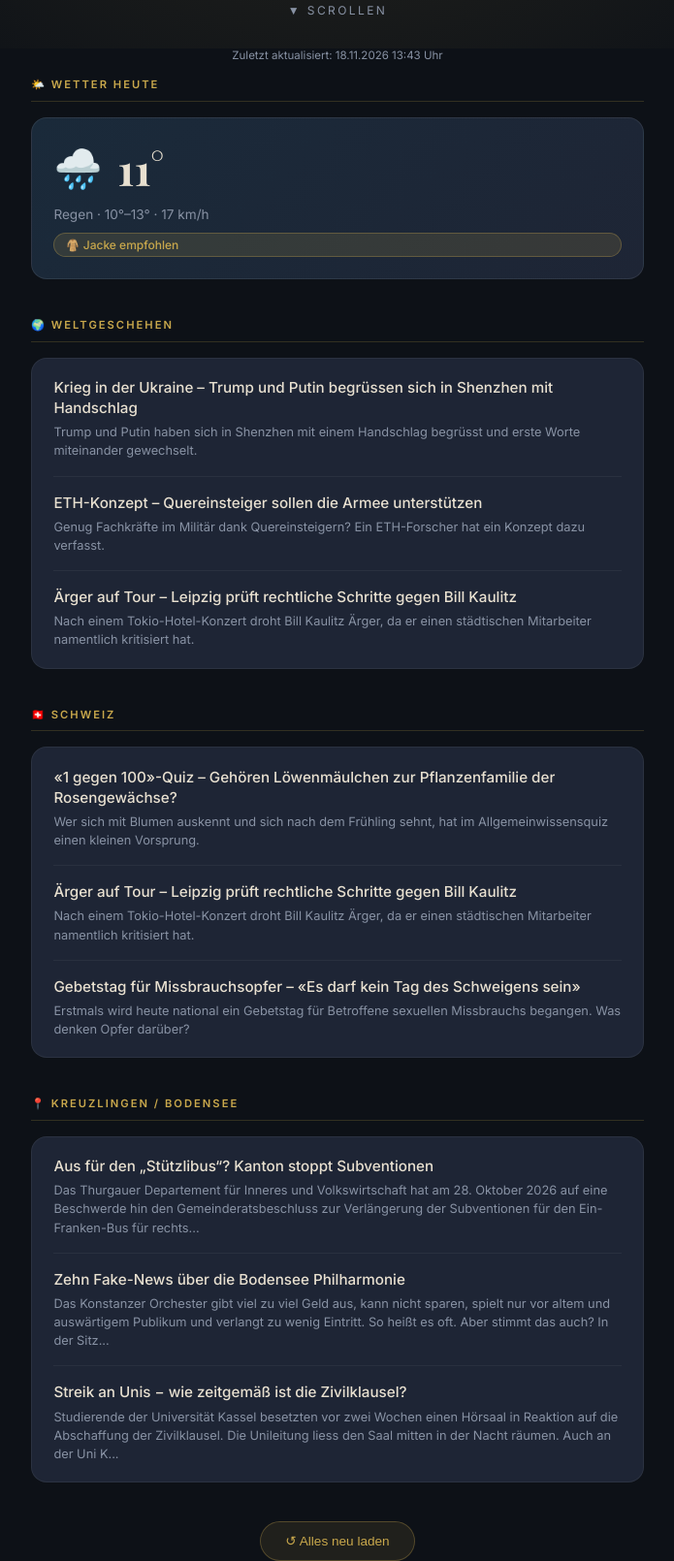
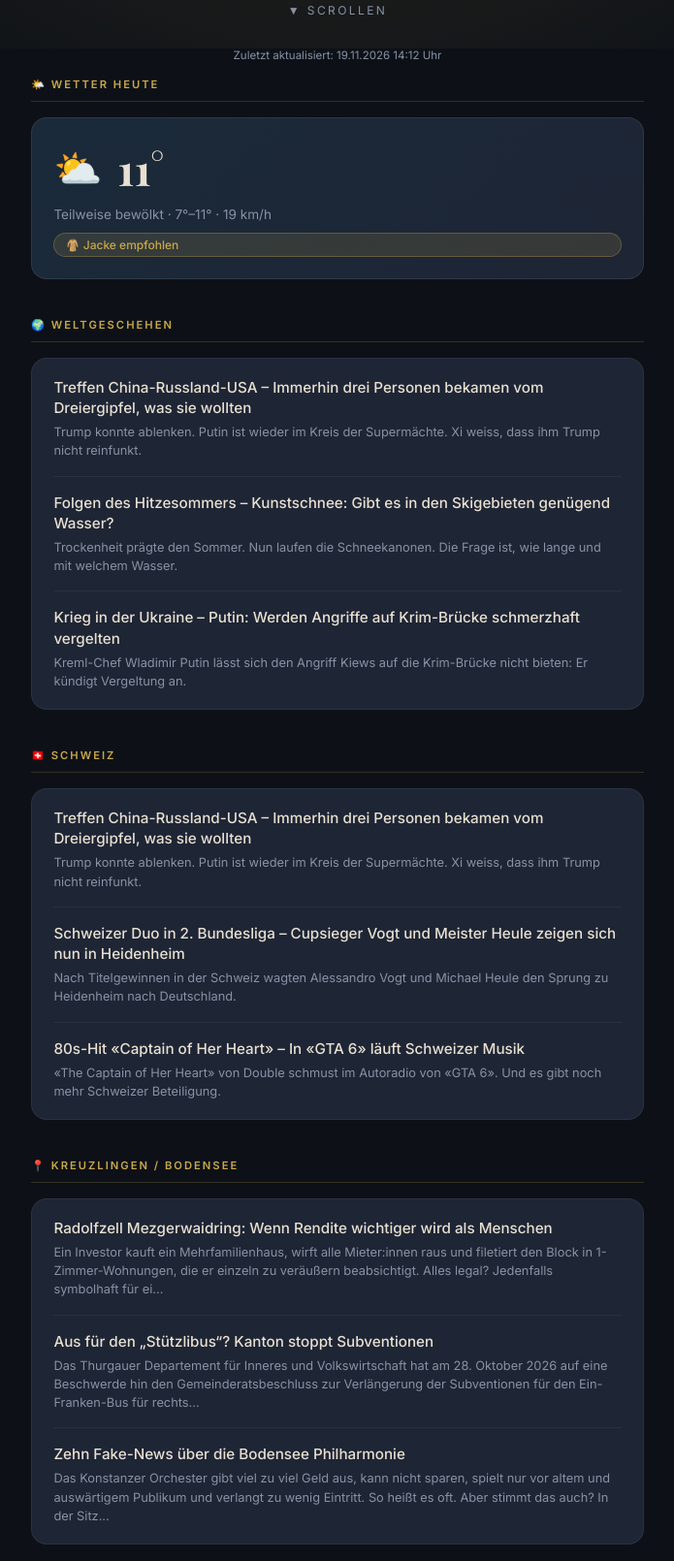
Before and after one commit to marcelbornhauser-sudo/noey-briefing, a plain HTML site: page index.html in a window 1280 px wide. Shown: the part 750-2360 px from the top of the page at 97% size, without its empty margins (292-987 px from the left). Drawn offline with nearby package versions, Linux system fonts and the light colour scheme; a web font is replaced by a local one.

Commit message:
Daily briefing update 2026-11-19

```diff
--- a/index.html
+++ b/index.html
@@ -65,22 +65,22 @@ body { background: var(--night); color: var(--text); font-family: 'Inter', sans-
 </svg>
 </div>
 <h1 class="greeting">Guten Morgen<em>von Noey</em></h1>
-<div class="date-pill">Mittwoch, 18. November 2026</div>
+<div class="date-pill">Donnerstag, 19. November 2026</div>
 <div class="scroll-hint">▼ SCROLLEN</div>
 </div>
 
 <div class="content">
-<p class="updated-time">Zuletzt aktualisiert: 18.11.2026 13:43 Uhr</p>
+<p class="updated-time">Zuletzt aktualisiert: 19.11.2026 14:12 Uhr</p>
 
 <div class="section">
 <div class="section-header">🌤️ Wetter heute</div>
 <div class="weather-card">
 <div class="weather-main">
-<span class="weather-icon">🌧️</span>
+<span class="weather-icon">⛅</span>
 <span class="weather-temp">11°</span>
 </div>
 <div class="weather-details">
-<span>Regen · 10°–13° · 17 km/h</span>
+<span>Teilweise bewölkt · 7°–11° · 19 km/h</span>
 <span class="badge badge-warning">🧥 Jacke empfohlen</span>
 </div>
 </div>
@@ -89,42 +89,42 @@ body { background: var(--night); color: var(--text); font-family: 'Inter', sans-
 <div class="section">
 <div class="section-header">🌍 Weltgeschehen</div>
 <div class="card"><div class="news-item">
-<h3 class="news-title"><a href="https://www.srf.ch/news/international/ukraine/krieg-in-der-ukraine-trump-und-putin-begruessen-sich-in-shenzhen-mit-handschlag" target="_blank" style="color:inherit;text-decoration:none;">Krieg in der Ukraine – Trump und Putin begrüssen sich in Shenzhen mit Handschlag</a></h3>
-<p class="news-meta">Trump und Putin haben sich in Shenzhen mit einem Handschlag begrüsst und erste Worte miteinander gewechselt.</p>
+<h3 class="news-title"><a href="https://www.srf.ch/news/international/treffen-china-russland-usa-immerhin-drei-personen-bekamen-vom-dreiergipfel-was-sie-wollten" target="_blank" style="color:inherit;text-decoration:none;">Treffen China-Russland-USA – Immerhin drei Personen bekamen vom Dreiergipfel, was sie wollten</a></h3>
+<p class="news-meta">Trump konnte ablenken. Putin ist wieder im Kreis der Supermächte. Xi weiss, dass ihm Trump nicht reinfunkt.</p>
 </div><div class="news-item">
-<h3 class="news-title"><a href="https://www.srf.ch/news/schweiz/eth-konzept-quereinsteiger-sollen-die-armee-unterstuetzen" target="_blank" style="color:inherit;text-decoration:none;">ETH-Konzept – Quereinsteiger sollen die Armee unterstützen</a></h3>
-<p class="news-meta">Genug Fachkräfte im Militär dank Quereinsteigern? Ein ETH-Forscher hat ein Konzept dazu verfasst.</p>
+<h3 class="news-title"><a href="https://www.srf.ch/radio-srf-3/folgen-des-hitzesommers-kunstschnee-gibt-es-in-den-skigebieten-genuegend-wasser" target="_blank" style="color:inherit;text-decoration:none;">Folgen des Hitzesommers – Kunstschnee: Gibt es in den Skigebieten genügend Wasser?</a></h3>
+<p class="news-meta">Trockenheit prägte den Sommer. Nun laufen die Schneekanonen. Die Frage ist, wie lange und mit welchem Wasser.</p>
 </div><div class="news-item">
-<h3 class="news-title"><a href="https://www.srf.ch/news/gesellschaft/aerger-auf-tour-leipzig-prueft-rechtliche-schritte-gegen-bill-kaulitz" target="_blank" style="color:inherit;text-decoration:none;">Ärger auf Tour – Leipzig prüft rechtliche Schritte gegen Bill Kaulitz</a></h3>
-<p class="news-meta">Nach einem Tokio-Hotel-Konzert droht Bill Kaulitz Ärger, da er einen städtischen Mitarbeiter namentlich kritisiert hat.</p>
+<h3 class="news-title"><a href="https://www.srf.ch/news/international/ukraine/krieg-in-der-ukraine-putin-werden-angriffe-auf-krim-bruecke-schmerzhaft-vergelten" target="_blank" style="color:inherit;text-decoration:none;">Krieg in der Ukraine – Putin: Werden Angriffe auf Krim-Brücke schmerzhaft vergelten</a></h3>
+<p class="news-meta">Kreml-Chef Wladimir Putin lässt sich den Angriff Kiews auf die Krim-Brücke nicht bieten: Er kündigt Vergeltung an.</p>
 </div></div>
 </div>
 
 <div class="section">
 <div class="section-header">🇨🇭 Schweiz</div>
 <div class="card"><div class="news-item">
-<h3 class="news-title"><a href="https://www.srf.ch/sendungen/unterhaltungssendungen/1-gegen-100-quiz-gehoeren-loewenmaeulchen-zur-pflanzenfamilie-der-rosengewaechse" target="_blank" style="color:inherit;text-decoration:none;">«1 gegen 100»-Quiz – Gehören Löwenmäulchen zur Pflanzenfamilie der Rosengewächse?</a></h3>
-<p class="news-meta">Wer sich mit Blumen auskennt und sich nach dem Frühling sehnt, hat im Allgemeinwissensquiz einen kleinen Vorsprung.</p>
+<h3 class="news-title"><a href="https://www.srf.ch/news/international/treffen-china-russland-usa-immerhin-drei-personen-bekamen-vom-dreiergipfel-was-sie-wollten" target="_blank" style="color:inherit;text-decoration:none;">Treffen China-Russland-USA – Immerhin drei Personen bekamen vom Dreiergipfel, was sie wollten</a></h3>
+<p class="news-meta">Trump konnte ablenken. Putin ist wieder im Kreis der Supermächte. Xi weiss, dass ihm Trump nicht reinfunkt.</p>
 </div><div class="news-item">
-<h3 class="news-title"><a href="https://www.srf.ch/news/gesellschaft/aerger-auf-tour-leipzig-prueft-rechtliche-schritte-gegen-bill-kaulitz" target="_blank" style="color:inherit;text-decoration:none;">Ärger auf Tour – Leipzig prüft rechtliche Schritte gegen Bill Kaulitz</a></h3>
-<p class="news-meta">Nach einem Tokio-Hotel-Konzert droht Bill Kaulitz Ärger, da er einen städtischen Mitarbeiter namentlich kritisiert hat.</p>
+<h3 class="news-title"><a href="https://www.srf.ch/sport/fussball/internationale-ligen/schweizer-duo-in-2-bundesliga-cupsieger-vogt-und-meister-heule-zeigen-sich-nun-in-heidenheim" target="_blank" style="color:inherit;text-decoration:none;">Schweizer Duo in 2. Bundesliga – Cupsieger Vogt und Meister Heule zeigen sich nun in Heidenheim</a></h3>
+<p class="news-meta">Nach Titelgewinnen in der Schweiz wagten Alessandro Vogt und Michael Heule den Sprung zu Heidenheim nach Deutschland.</p>
 </div><div class="news-item">
-<h3 class="news-title"><a href="https://www.srf.ch/kultur/gesellschaft-religion/gebetstag-fuer-missbrauchsopfer-es-darf-kein-tag-des-schweigens-sein" target="_blank" style="color:inherit;text-decoration:none;">Gebetstag für Missbrauchsopfer – «Es darf kein Tag des Schweigens sein»</a></h3>
-<p class="news-meta">Erstmals wird heute national ein Gebetstag für Betroffene sexuellen Missbrauchs begangen. Was denken Opfer darüber?</p>
+<h3 class="news-title"><a href="https://www.srf.ch/radio-srf-3/musik/80s-hit-captain-of-her-heart-in-gta-6-laeuft-schweizer-musik" target="_blank" style="color:inherit;text-decoration:none;">80s-Hit «Captain of Her Heart» – In «GTA 6» läuft Schweizer Musik</a></h3>
+<p class="news-meta">«The Captain of Her Heart» von Double schmust im Autoradio von «GTA 6». Und es gibt noch mehr Schweizer Beteiligung.</p>
 </div></div>
 </div>
 
 <div class="section">
 <div class="section-header">📍 Kreuzlingen / Bodensee</div>
 <div class="card"><div class="news-item">
+<h3 class="news-title"><a href="https://www.seemoz.de/radolfzell-mezgerwaidringwenn-rendite-wichtiger-wird-als-menschen/" target="_blank" style="color:inherit;text-decoration:none;">Radolfzell Mezgerwaidring: Wenn Rendite wichtiger wird als Menschen</a></h3>
+<p class="news-meta">Ein Investor kauft ein Mehrfamilienhaus, wirft alle Mieter:innen raus und filetiert den Block in 1-Zimmer-Wohnungen, die er einzeln zu veräußern beabsichtigt. Alles legal? Jedenfalls symbolhaft für ei...</p>
+</div><div class="news-item">
 <h3 class="news-title"><a href="https://www.seemoz.de/aus-fuer-den-stuetzlibus-kanton-stoppt-subventionen/" target="_blank" style="color:inherit;text-decoration:none;">Aus für den „Stützlibus“? Kanton stoppt Subventionen</a></h3>
 <p class="news-meta">Das Thurgauer Departement für Inneres und Volkswirtschaft hat am 28. Oktober 2026 auf eine Beschwerde hin den Gemeinderatsbeschluss zur Verlängerung der Subventionen für den Ein-Franken-Bus für rechts...</p>
 </div><div class="news-item">
 <h3 class="news-title"><a href="https://www.seemoz.de/zehn-fake-news-ueber-die-bodensee-philharmonie/" target="_blank" style="color:inherit;text-decoration:none;">Zehn Fake-News über die Bodensee Philharmonie</a></h3>
 <p class="news-meta">Das Konstanzer Orchester gibt viel zu viel Geld aus, kann nicht sparen, spielt nur vor altem und auswärtigem Publikum und verlangt zu wenig Eintritt. So heißt es oft. Aber stimmt das auch? In der Sitz...</p>
-</div><div class="news-item">
-<h3 class="news-title"><a href="https://www.seemoz.de/streit-an-unis-%e2%88%92-wie-zeitgemaess-ist-die-zivilklausel/" target="_blank" style="color:inherit;text-decoration:none;">Streik an Unis − wie zeitgemäß ist die Zivilklausel?</a></h3>
-<p class="news-meta">Studierende der Universität Kassel besetzten vor zwei Wochen einen Hörsaal in Reaktion auf die Abschaffung der Zivilklausel. Die Unileitung liess den Saal mitten in der Nacht räumen. Auch an der Uni K...</p>
 </div></div>
 </div>
 
```
